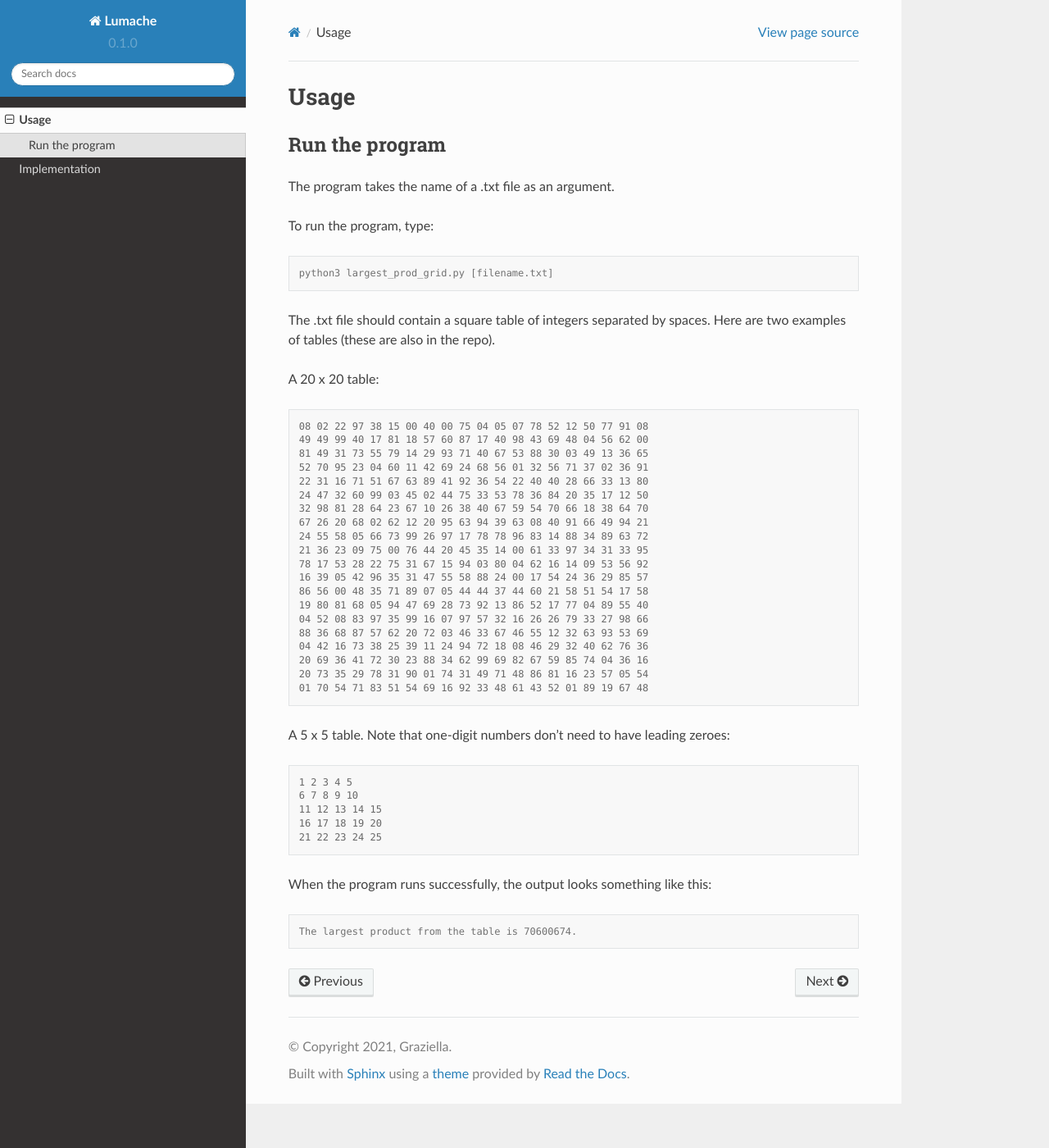
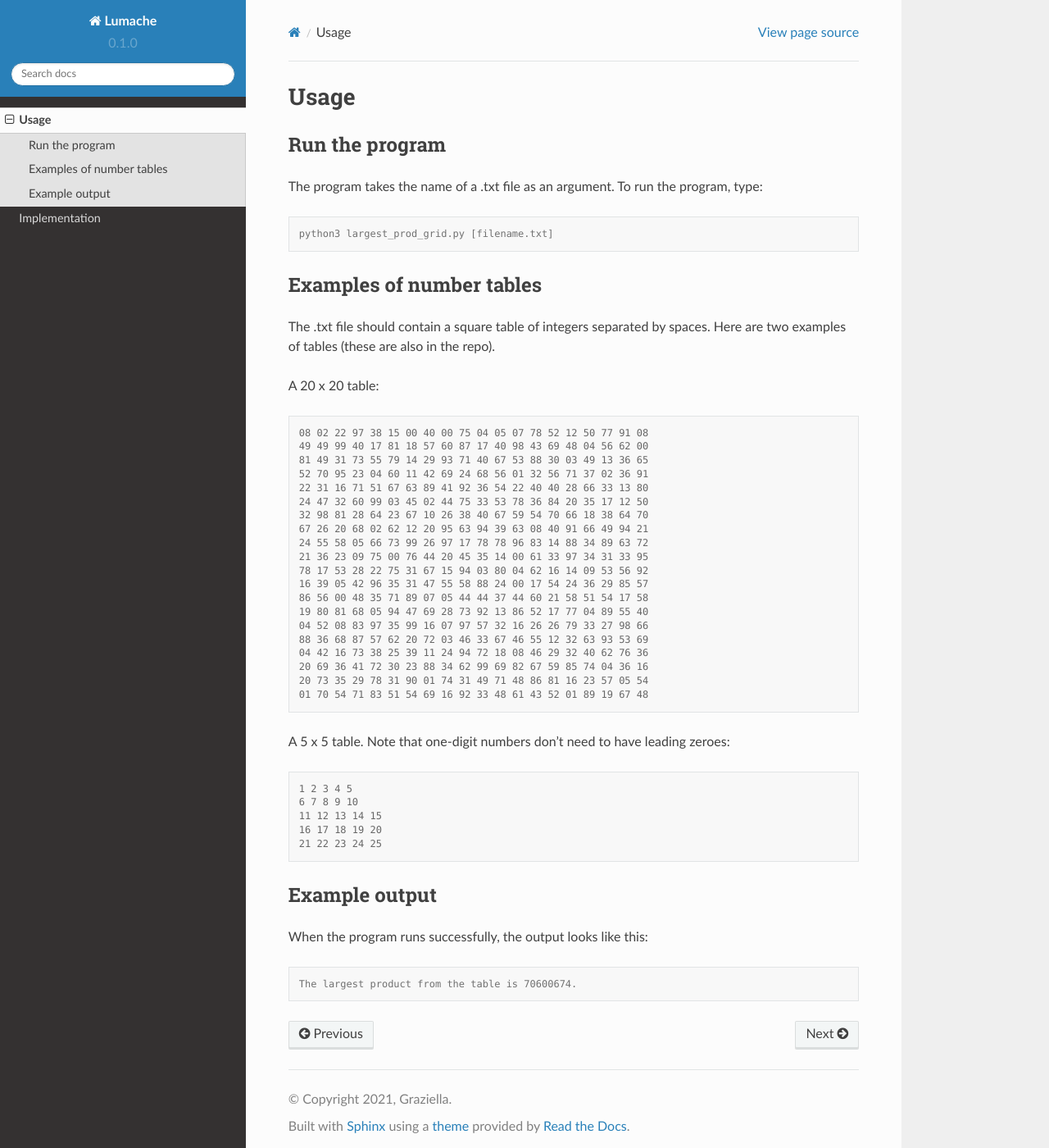
Before and after one commit to XtinaJohnson/largest_prod_grid_docs, a Sphinx documentation site: the page built from docs/source/usage.rst, in a window 1280 px wide and 1400 px high. Shown: the whole window at 82% size. Built offline with Sphinx 7.4.7 and the Read the Docs theme 2.0.0, drawn with Linux system fonts in a browser that asks for light colours.

Commit message:
Update usage.rst

```diff
--- a/docs/source/usage.rst
+++ b/docs/source/usage.rst
@@ -4,13 +4,15 @@ Usage
 Run the program
 ---------------
 
-The program takes the name of a .txt file as an argument.
-
-To run the program, type:
+The program takes the name of a .txt file as an argument. To run the program, type:
 
 .. code-block:: console
 
    python3 largest_prod_grid.py [filename.txt]
+
+
+Examples of number tables
+-------------------------
 
 The .txt file should contain a square table of integers separated by spaces. Here are two examples
 of tables (these are also in the repo).
@@ -46,7 +48,10 @@ A 5 x 5 table. Note that one-digit numbers don't need to have leading zeroes: ::
     16 17 18 19 20
     21 22 23 24 25
 
-When the program runs successfully, the output looks something like this:
+Example output
+--------------
+
+When the program runs successfully, the output looks like this:
 
 .. code-block:: console
 
```
